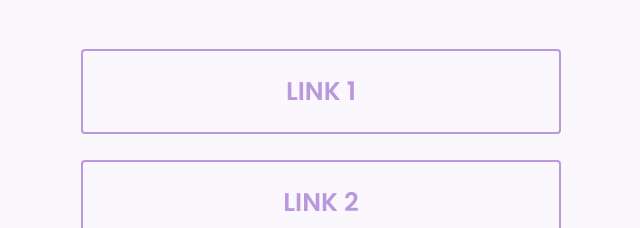
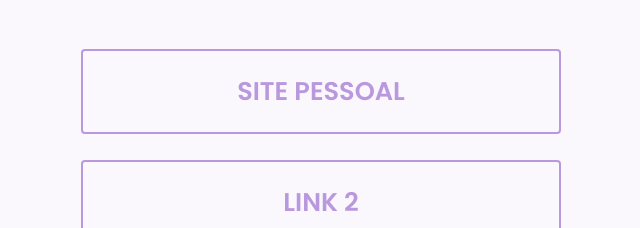
Before and after one commit to RichardBMezzomo/social-tree, a plain HTML site: page index.html in a window 1280 px wide. Shown: the part 572-800 px from the top of the page, without its empty margins (319-959 px from the left). Drawn offline with Linux system fonts and the light colour scheme.

Commit message:
alteração 3

```diff
--- a/index.html
+++ b/index.html
@@ -19,7 +19,7 @@
     <p class="username">@richardbmezzomo</p>
     <ul>
       <li>
-        <a href="#" target="_blank">link 1</a>
+        <a href="#" target="_blank">Site Pessoal</a>
       </li>
       <li>
         <a href="#" target="_blank">link 2</a>
```
Also changed, not shown: 1 other file.
